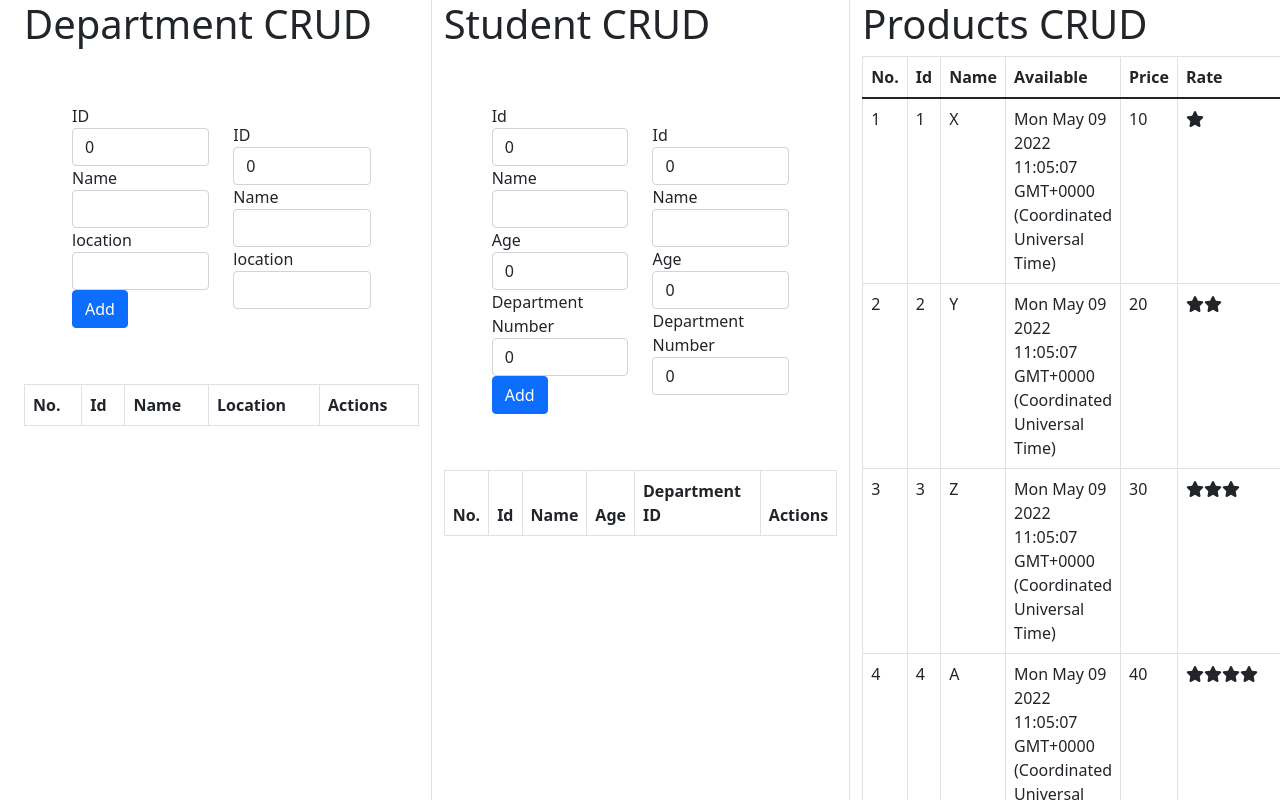
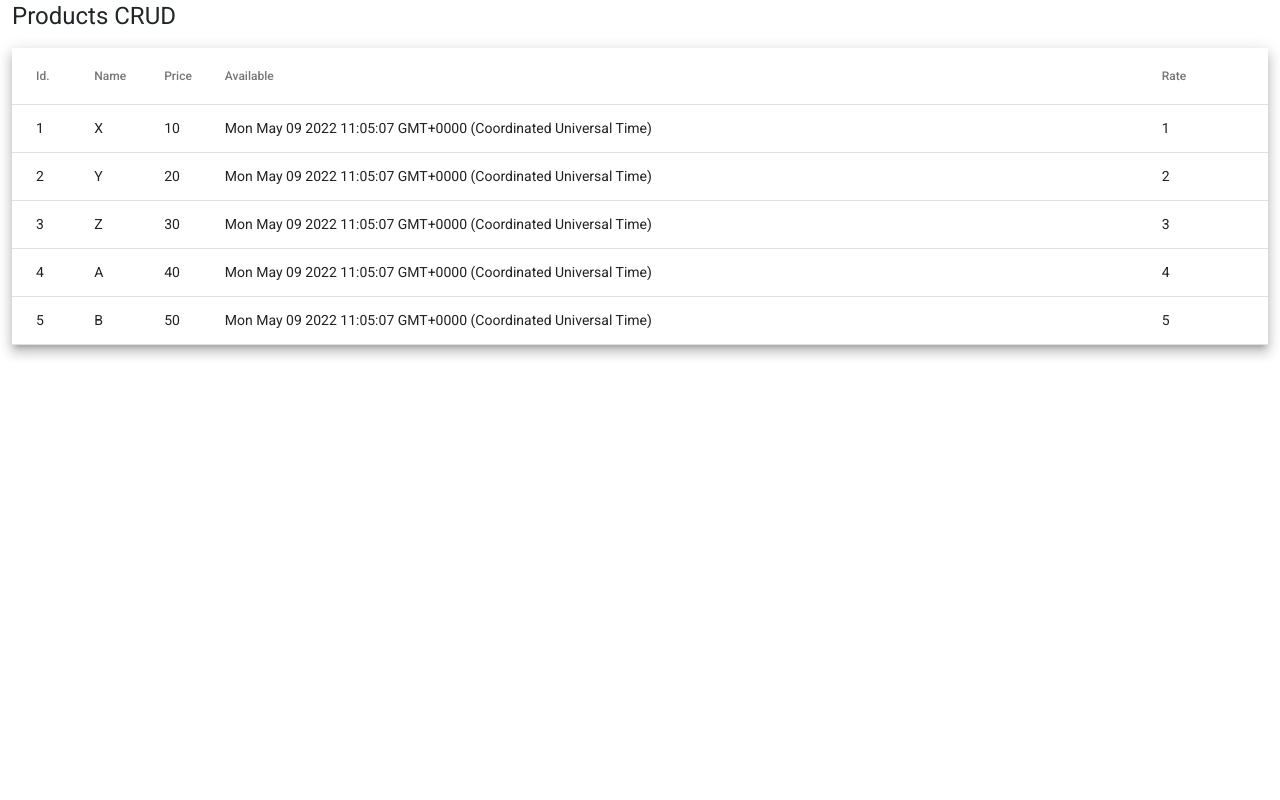
Before and after one commit to MohamedEldefrawy/Angular_CRUD_Demo, an Angular app: page / in a window 1280 px wide. Shown: the top 800 px of the page. Built offline with nearby package versions, Linux system fonts and the light colour scheme.

Commit message:
Install ANgular material and implement data tale

```diff
--- a/angular.json
+++ b/angular.json
@@ -27,6 +27,7 @@
               "src/assets"
             ],
             "styles": [
+              "./node_modules/@angular/material/prebuilt-themes/indigo-pink.css",
               "src/styles.css",
               "node_modules/bootstrap/dist/css/bootstrap.css",
               "node_modules/@fortawesome/fontawesome-free/css/all.css"
@@ -99,6 +100,7 @@
               "src/assets"
             ],
             "styles": [
+              "./node_modules/@angular/material/prebuilt-themes/indigo-pink.css",
               "src/styles.css"
             ],
             "scripts": []
--- a/package.json
+++ b/package.json
@@ -11,10 +11,12 @@
   "private": true,
   "dependencies": {
     "@angular/animations": "~13.3.0",
+    "@angular/cdk": "~13.3.6",
     "@angular/common": "~13.3.0",
     "@angular/compiler": "~13.3.0",
     "@angular/core": "~13.3.0",
     "@angular/forms": "~13.3.0",
+    "@angular/material": "~13.3.6",
     "@angular/platform-browser": "~13.3.0",
     "@angular/platform-browser-dynamic": "~13.3.0",
     "@angular/router": "~13.3.0",
--- a/src/app/app.component.html
+++ b/src/app/app.component.html
@@ -1,18 +1,6 @@
-<section class="d-flex flex row justify-content-center align-items-center">
-  <div class="row">
-    <div class="col-4">
-      <h1>Department CRUD</h1>
-      <app-department-table></app-department-table>
-    </div>
-    <div class="col-4 border-start">
-      <h1>Student CRUD</h1>
-      <app-student-table></app-student-table>
-    </div>
-    <div class="col-4 border-start">
-      <h1>Products CRUD</h1>
-      <app-products-table></app-products-table>
-    </div>
+<section class="row">
+  <div class="col-12">
+    <h1>Products CRUD</h1>
+    <app-products-table></app-products-table>
   </div>
 </section>
-
-<div class=""></div>
--- a/src/app/app.module.ts
+++ b/src/app/app.module.ts
@@ -7,6 +7,7 @@ import {StudentsModule} from "./students/students.module";
 import {DepartmentsModule} from "./departments/departments.module";
 import {FormsModule} from "@angular/forms";
 import {ProductsModule} from "./products/products.module";
+import { BrowserAnimationsModule } from '@angular/platform-browser/animations';
 
 @NgModule({
   declarations: [
@@ -18,7 +19,8 @@ import {ProductsModule} from "./products/products.module";
     StudentsModule,
     DepartmentsModule,
     FormsModule,
-    ProductsModule
+    ProductsModule,
+    BrowserAnimationsModule
   ],
   providers: [],
   bootstrap: [AppComponent]
--- a/src/app/products/products-table/products-table.component.css
+++ b/src/app/products/products-table/products-table.component.css
@@ -0,0 +1,3 @@
+table {
+  width: 100%;
+}
--- a/src/app/products/products-table/products-table.component.html
+++ b/src/app/products/products-table/products-table.component.html
@@ -1,26 +1,66 @@
-<table class="table table-hover table-hover table-bordered">
-  <thead>
-  <tr>
-    <th>No.</th>
-    <th>Id</th>
-    <th *ngIf="isImageShow">Image</th>
-    <th>Name</th>
-    <th>Available</th>
-    <th>Price</th>
-    <th>Rate</th>
-  </tr>
-  </thead>
-  <tbody>
-  <tr *ngFor="let product of products|arraySplice:''; let i = index;">
-    <td>{{i + 1}}</td>
-    <td>{{product.id}}</td>
-    <td *ngIf="isImageShow">{{product.image}}</td>
-    <td>{{product.name}}</td>
-    <td>{{product.date}}</td>
-    <td>{{product.price}}</td>
-    <td>
-      <app-stars [score]="product.rate" (rateClicked)="onRateClicked($event,product.id)"></app-stars>
-    </td>
-  </tr>
-  </tbody>
+<!--<table class="table table-hover table-hover table-bordered">-->
+<!--  <thead>-->
+<!--  <tr>-->
+<!--    <th>No.</th>-->
+<!--    <th>Id</th>-->
+<!--    <th *ngIf="isImageShow">Image</th>-->
+<!--    <th>Name</th>-->
+<!--    <th>Available</th>-->
+<!--    <th>Price</th>-->
+<!--    <th>Rate</th>-->
+<!--  </tr>-->
+<!--  </thead>-->
+<!--  <tbody>-->
+<!--  <tr *ngFor="let product of products|arraySplice:''; let i = index;">-->
+<!--    <td>{{i + 1}}</td>-->
+<!--    <td>{{product.id}}</td>-->
+<!--    <td *ngIf="isImageShow">{{product.image}}</td>-->
+<!--    <td>{{product.name}}</td>-->
+<!--    <td>{{product.date}}</td>-->
+<!--    <td>{{product.price}}</td>-->
+<!--    <td>-->
+<!--      <app-stars [score]="product.rate" (rateClicked)="onRateClicked($event,product.id)"></app-stars>-->
+<!--    </td>-->
+<!--  </tr>-->
+<!--  </tbody>-->
+<!--</table>-->
+
+<table mat-table [dataSource]="products" class="mat-elevation-z8">
+
+  <!--- Note that these columns can be defined in any order.
+        The actual rendered columns are set as a property on the row definition" -->
+  <!--//      this.displayedColumns = ["ID", "Name", "Image", "Price", "Available", "Rate"]-->
+
+  <ng-container matColumnDef="ID">
+    <th mat-header-cell *matHeaderCellDef> Id.</th>
+    <td mat-cell *matCellDef="let element"> {{element.id}} </td>
+  </ng-container>
+
+  <ng-container matColumnDef="Name">
+    <th mat-header-cell *matHeaderCellDef> Name</th>
+    <td mat-cell *matCellDef="let element"> {{element.name}} </td>
+  </ng-container>
+
+  <ng-container matColumnDef="Image">
+    <th mat-header-cell *matHeaderCellDef> Image</th>
+    <td mat-cell *matCellDef="let element"> {{element.image}} </td>
+  </ng-container>
+
+  <ng-container matColumnDef="Price">
+    <th mat-header-cell *matHeaderCellDef> Price</th>
+    <td mat-cell *matCellDef="let element"> {{element.price}} </td>
+  </ng-container>
+
+  <ng-container matColumnDef="Available">
+    <th mat-header-cell *matHeaderCellDef> Available</th>
+    <td mat-cell *matCellDef="let element"> {{element.date}} </td>
+  </ng-container>
+
+  <ng-container matColumnDef="Rate">
+    <th mat-header-cell *matHeaderCellDef> Rate</th>
+    <td mat-cell *matCellDef="let element"> {{element.rate}} </td>
+  </ng-container>
+
+  <tr mat-header-row *matHeaderRowDef="displayedColumns"></tr>
+  <tr mat-row *matRowDef="let row; columns: displayedColumns;"></tr>
 </table>
--- a/src/app/products/products-table/products-table.component.ts
+++ b/src/app/products/products-table/products-table.component.ts
@@ -10,6 +10,7 @@ export class ProductsTableComponent implements OnInit {
 
   products: Product[] = [];
   isImageShow: boolean = false;
+  displayedColumns: string[] = [];
 
   constructor() {
   }
@@ -22,6 +23,12 @@ export class ProductsTableComponent implements OnInit {
       new Product(4, "A", "18.jpg", 40, new Date(), 4),
       new Product(5, "B", "18.jpg", 50, new Date(), 5),
     ];
+    if (this.isImageShow)
+      this.displayedColumns = ["ID", "Name", "Image", "Price", "Available", "Rate"]
+    else
+      this.displayedColumns = ["ID", "Name", "Price", "Available", "Rate"]
+
+
   }
 
   onRateClicked(rateValue: number, id: number) {
--- a/src/app/products/products.module.ts
+++ b/src/app/products/products.module.ts
@@ -6,6 +6,7 @@ import {RatingModule} from "../rating/rating.module";
 import { PowerToXPipe } from './power-to-x.pipe';
 import { StringConvertPipe } from './string-convert.pipe';
 import { ArraySplicePipe } from './array-splice.pipe';
+import {MatTableModule} from "@angular/material/table";
 
 
 @NgModule({
@@ -17,7 +18,8 @@ import { ArraySplicePipe } from './array-splice.pipe';
   ],
   imports: [
     CommonModule,
-    RatingModule
+    RatingModule,
+    MatTableModule
   ],
   exports: [
     ProductsTableComponent
--- a/src/index.html
+++ b/src/index.html
@@ -6,9 +6,12 @@
   <base href="/">
   <meta name="viewport" content="width=device-width, initial-scale=1">
   <link rel="icon" type="image/x-icon" href="favicon.ico">
+  <link rel="preconnect" href="https://fonts.gstatic.com">
+  <link href="https://fonts.googleapis.com/css2?family=Roboto:wght@300;400;500&display=swap" rel="stylesheet">
+  <link href="https://fonts.googleapis.com/icon?family=Material+Icons" rel="stylesheet">
 </head>
-<body>
-<div class="container-fluid" style="height: 100%">
+<body class="mat-typography">
+<div class="container-fluid">
   <app-root></app-root>
 </div>
 </body>
--- a/src/styles.css
+++ b/src/styles.css
@@ -1 +1,4 @@
 /* You can add global styles to this file, and also import other style files */
+
+html, body { height: 100vh; }
+body { margin: 0; font-family: Roboto, "Helvetica Neue", sans-serif; }
```
Also changed, not shown: src/custom-theme.scss (added, +34 -0 lines), 1 other file (tests, documents, lock files or other folders).
